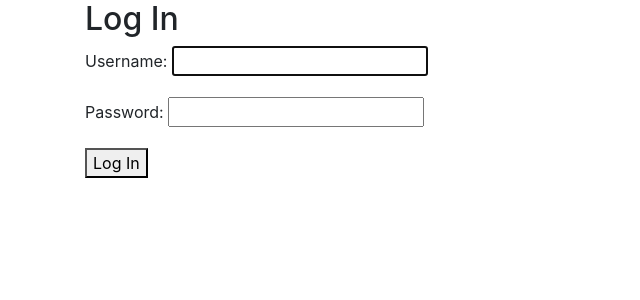
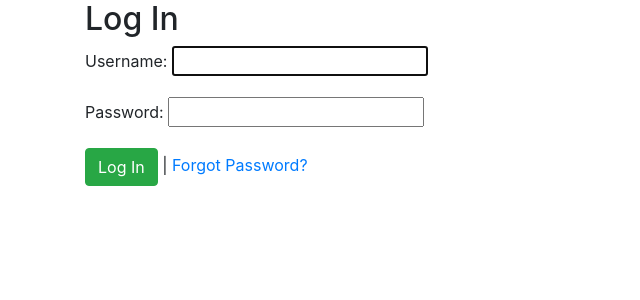
Before and after one commit to kireeti27/newspaper-app, a Django app: page /users/login/ in a window 1280 px wide. Shown: the part 56-356 px from the top of the page, without its empty margins (0-640 px from the left). Run offline with Django 3.2, Linux system fonts and the light colour scheme; some libraries are stand-ins or nearby versions.

Commit message:
modified Login template

```diff
--- a/templates/registration/login.html
+++ b/templates/registration/login.html
@@ -4,6 +4,6 @@
 <form method="POST">
     {% csrf_token %}
     {{ form.as_p }}
-    <button type="submit">Log In</button>
+    <button type="submit" class="btn btn-success">Log In</button> | <a href="{% url 'password_reset' %}">Forgot Password?</a>
 </form>
 {% endblock content %}
--- a/templates/signup.html
+++ b/templates/signup.html
@@ -6,6 +6,6 @@
 <form method="post">
 {% csrf_token %}
 {{ form|crispy }}
-<button type="submit">Sign Up</button>
+<button type="submit" class="btn btn-success">Sign Up</button>
 </form>
 {% endblock content %}
```
Also changed, not shown: 2 other files.
